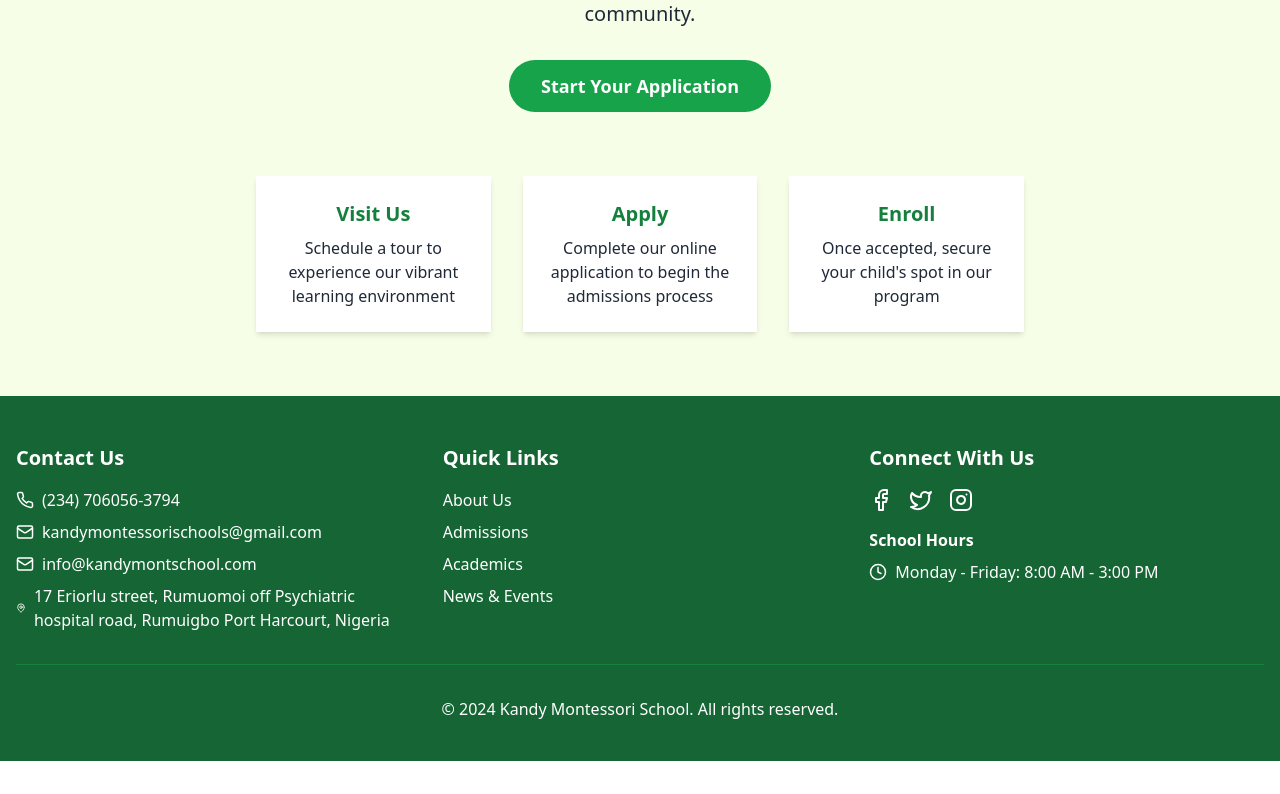
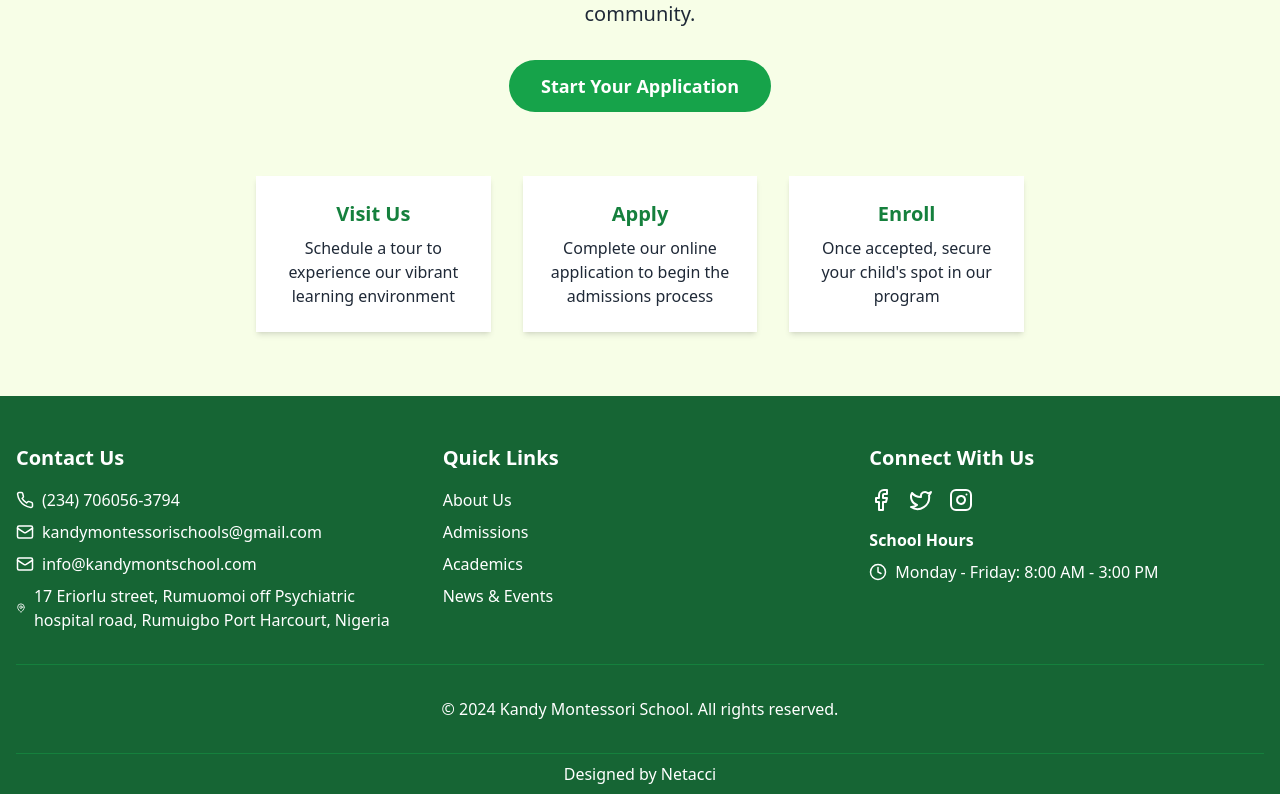
Before and after one commit to Netacci/kandy, a React (Vite) app: page / in a window 1280 px wide. Shown: the part 3598-4392 px from the top of the page. Before the commit the page ends 4359 px from the top, so only its background shows below. Built offline with nearby package versions, Linux system fonts and the light colour scheme.

Commit message:
Update Footer.jsx

```diff
--- a/src/components/layout/Footer.jsx
+++ b/src/components/layout/Footer.jsx
@@ -86,7 +86,18 @@ const Footer = () => {
         <div className='mt-8 py-8 border-t border-green-700 text-center'>
           <p>&copy; 2024 Kandy Montessori School. All rights reserved.</p>
         </div>
-
+       <div className='pt-2 border-t border-green-700 text-center'>
+          <p>
+            Designed by{' '}
+            <a
+              href='https://www.netacci.com'
+              target='_blank'
+              className='hover:underline'
+            >
+              Netacci
+            </a>
+          </p>
+        </div>
       </div>
     </footer>
   );
```
